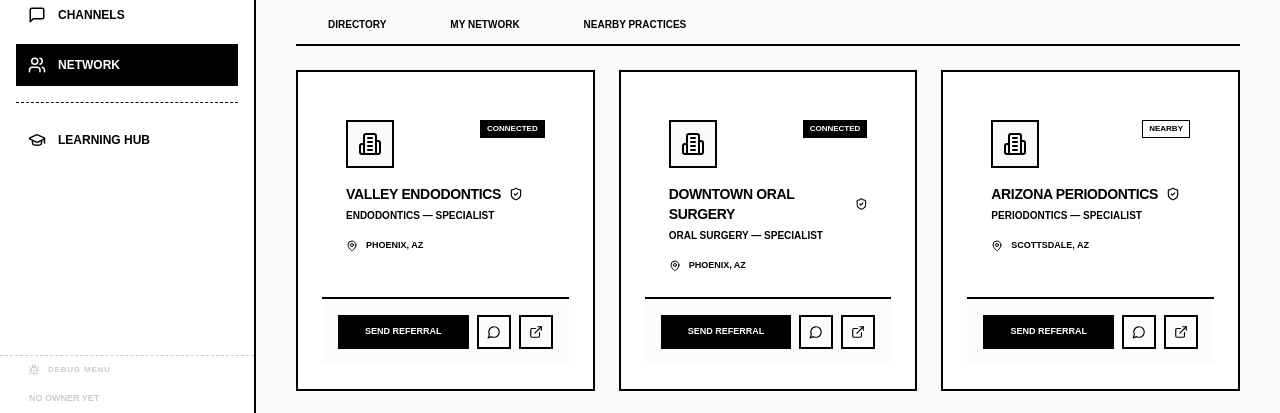
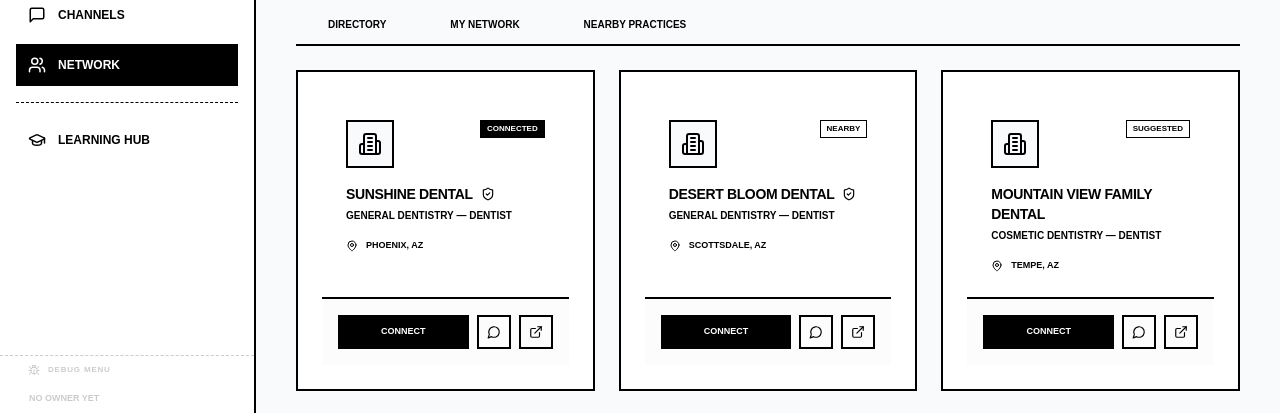
Before and after one commit to anton-g-kulikov/drtalk, a Next.js app: page /network in a window 1280 px wide. Shown: the part 186-599 px from the top of the page. Built offline with nearby package versions, Linux system fonts and the light colour scheme; no server answers; the database is empty.

Commit message:
feat: filter network directory by profile and add Refer & Connect logic

```diff
--- a/src/app/dentist/network/page.tsx
+++ b/src/app/dentist/network/page.tsx
@@ -33,11 +33,11 @@ export default function DentistNetworkPage() {
   const [searchQuery, setSearchQuery] = useState('');
 
   const filteredNetwork = mockNetwork.filter(p => {
+    if (p.type !== 'Specialist') return false;
     if (activeTab === 'connected' && p.status !== 'Connected') return false;
     if (activeTab === 'nearby' && p.status !== 'Nearby') return false;
     return p.name.toLowerCase().includes(searchQuery.toLowerCase()) ||
-           p.specialty.toLowerCase().includes(searchQuery.toLowerCase()) ||
-           p.type.toLowerCase().includes(searchQuery.toLowerCase());
+           p.specialty.toLowerCase().includes(searchQuery.toLowerCase());
   });
 
   return (
@@ -126,7 +126,7 @@ export default function DentistNetworkPage() {
 
                   <div className="p-4 border-t-2 border-black flex gap-2 bg-gray-50/50">
                     <button className="flex-1 wireframe-button bg-black text-white text-[9px] uppercase py-2 flex items-center justify-center gap-2">
-                      Send Referral
+                      {practice.status === 'Connected' ? 'Send Referral' : 'Refer & Connect'}
                     </button>
                     <button className="wireframe-button p-2 hover:bg-white transition-all">
                       <MessageCircle size={14} />
--- a/src/app/network/page.tsx
+++ b/src/app/network/page.tsx
@@ -35,12 +35,12 @@ export default function NetworkPage() {
   const [searchQuery, setSearchQuery] = useState('');
 
   const filteredNetwork = mockNetwork.filter(p => {
+    if (p.type !== 'Dentist') return false;
     if (activeTab === 'connected' && p.status !== 'Connected') return false;
     if (activeTab === 'nearby' && p.status !== 'Nearby') return false;
     const searchStr = searchQuery.toLowerCase();
     return p.name.toLowerCase().includes(searchStr) ||
-           p.specialty.toLowerCase().includes(searchStr) ||
-           p.type.toLowerCase().includes(searchStr);
+           p.specialty.toLowerCase().includes(searchStr);
   });
 
   return (
```
